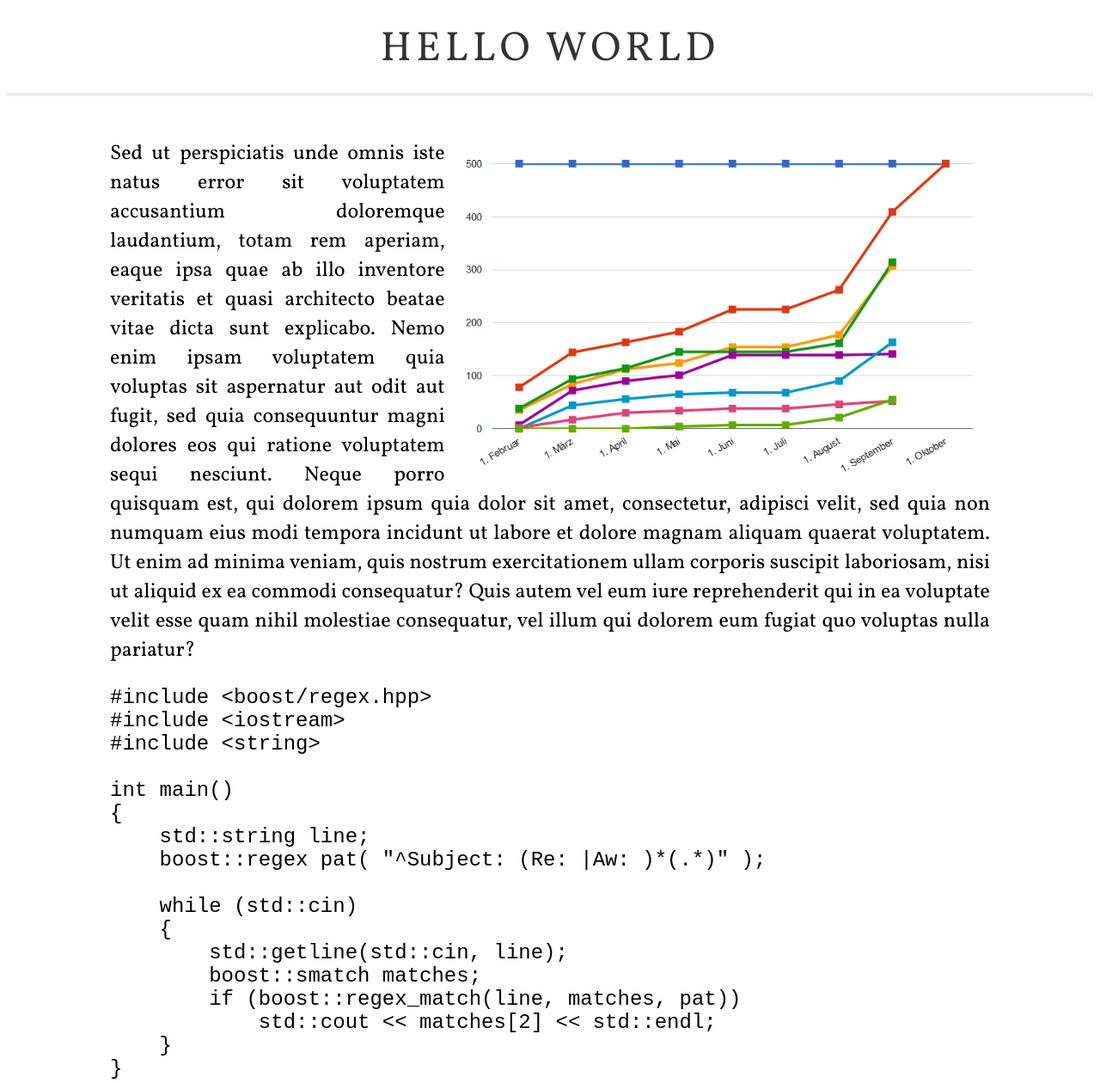
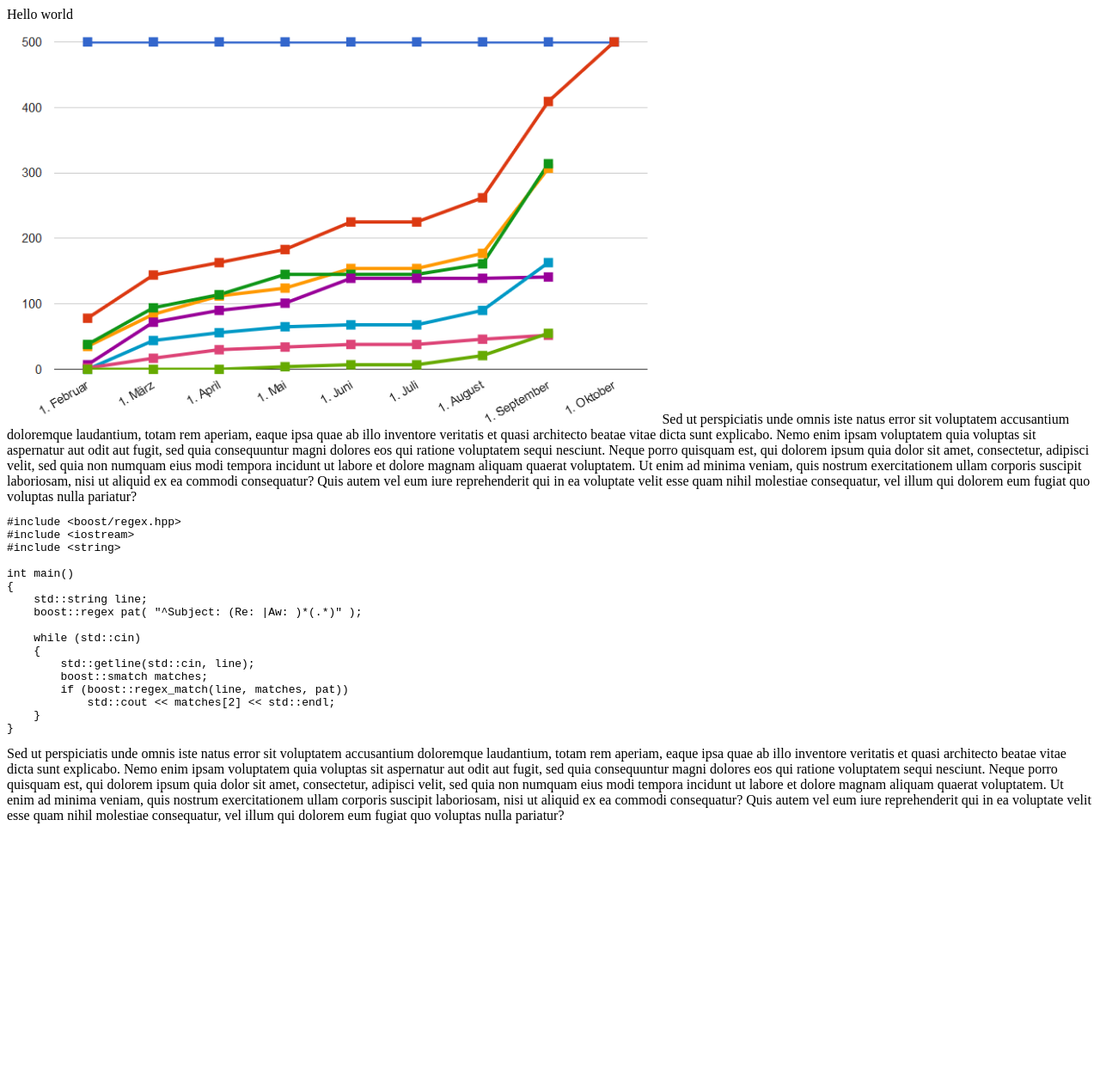
Before and after one commit to budach/budach.github.io, a plain HTML site: page index.html in a window 1280 px wide. Shown: the top 1260 px of the page at 86% size. After the commit the page ends 966 px from the top, so only its background shows below. Drawn offline with Linux system fonts and the light colour scheme.

Commit message:
Update styles.css

```diff
--- a/styles.css
+++ b/styles.css
@@ -1,42 +1,40 @@
-div.header {
-    font-size: 48px;
-    width: 100%;
-    top: 0px;
-    left: 0px;
-    border-bottom: 4px solid #EEE;
-    color: #333;
-    height: 100px;
-    line-height: 100px;
-    text-transform: uppercase;
-    letter-spacing: 5px;
-    font-family: 'Vollkorn', serif;
-    text-align: center;
-    margin-bottom: 50px;
-    min-width: 1024px;
-}
+<!doctype html>
+<html>
+	<head>
+		<meta charset="UTF-8">
+		<title>Hello World</title>
+		<link rel="stylesheet" type="text/css" href="https://fonts.googleapis.com/css?family=Vollkorn">
+		<link rel="stylesheet" type="text/css" href="https://fonts.googleapis.com/css?family=Source+Code+Pro">
+		<link rel="stylesheet" href="styles.css">
+	</head>
+	<body>
+		<div class="header">
+			Hello world
+		</div>
+		<div class="post">
 
-div.post {
-    font-family: 'Vollkorn', serif;
-    font-size: 24px;
-    width: 1024px;
-    margin: 0 auto;
-    text-align: justify;
-}
+<img class="wrapRight" src="images/test.png" width=60%/>
+Sed ut perspiciatis unde omnis iste natus error sit voluptatem accusantium doloremque laudantium, totam rem aperiam, eaque ipsa quae ab illo inventore veritatis et quasi architecto beatae vitae dicta sunt explicabo. Nemo enim ipsam voluptatem quia voluptas sit aspernatur aut odit aut fugit, sed quia consequuntur magni dolores eos qui ratione voluptatem sequi nesciunt. Neque porro quisquam est, qui dolorem ipsum quia dolor sit amet, consectetur, adipisci velit, sed quia non numquam eius modi tempora incidunt ut labore et dolore magnam aliquam quaerat voluptatem. Ut enim ad minima veniam, quis nostrum exercitationem ullam corporis suscipit laboriosam, nisi ut aliquid ex ea commodi consequatur? Quis autem vel eum iure reprehenderit qui in ea voluptate velit esse quam nihil molestiae consequatur, vel illum qui dolorem eum fugiat quo voluptas nulla pariatur?
+<pre><code>#include &lt;boost/regex.hpp>
+#include &lt;iostream>
+#include &lt;string>
 
-img.wrapRight {
-    float: right;
-    margin: 10px;
-}
+int main()
+{
+    std::string line;
+    boost::regex pat( "^Subject: (Re: |Aw: )*(.*)" );
 
-img.wrapLeft {
-    float: left;
-    margin: 10px;
-}
+    while (std::cin)
+    {
+        std::getline(std::cin, line);
+        boost::smatch matches;
+        if (boost::regex_match(line, matches, pat))
+            std::cout << matches[2] << std::endl;
+    }
+}</code></pre>
+Sed ut perspiciatis unde omnis iste natus error sit voluptatem accusantium doloremque laudantium, totam rem aperiam, eaque ipsa quae ab illo inventore veritatis et quasi architecto beatae vitae dicta sunt explicabo. Nemo enim ipsam voluptatem quia voluptas sit aspernatur aut odit aut fugit, sed quia consequuntur magni dolores eos qui ratione voluptatem sequi nesciunt. Neque porro quisquam est, qui dolorem ipsum quia dolor sit amet, consectetur, adipisci velit, sed quia non numquam eius modi tempora incidunt ut labore et dolore magnam aliquam quaerat voluptatem. Ut enim ad minima veniam, quis nostrum exercitationem ullam corporis suscipit laboriosam, nisi ut aliquid ex ea commodi consequatur? Quis autem vel eum iure reprehenderit qui in ea voluptate velit esse quam nihil molestiae consequatur, vel illum qui dolorem eum fugiat quo voluptas nulla pariatur?
 
-img.wrapCenter {
-    display: block;
-    margin-left: auto;
-    margin-right: auto;
-    margin-top: 20px;
-    margin-bottom: 20px;
-}
+		</div>
+		<div class = 'footer'/>
+	</body>
+</html>
```
